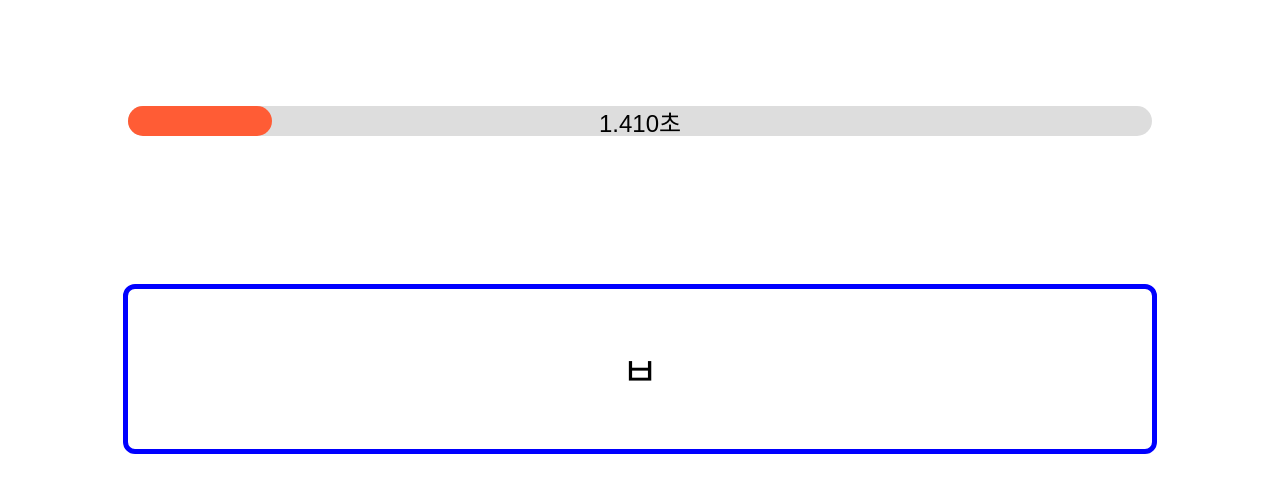
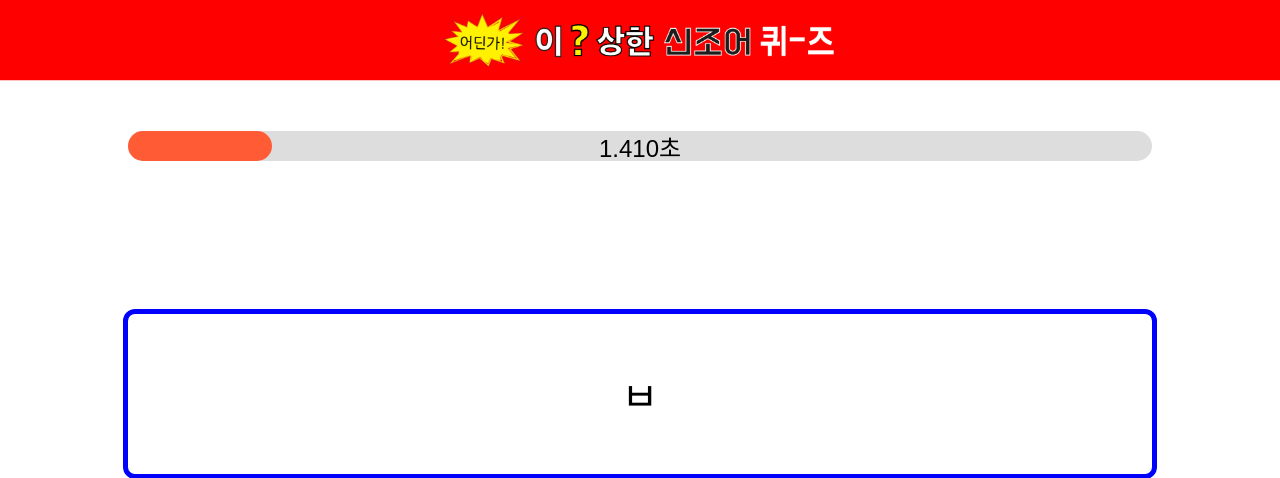
Before and after one commit to jhkimon/mz-hackathon, a Django app: page /quiz/1/ in a window 1280 px wide. Shown: the top 478 px of the page. Run offline with Django 5.2, Linux system fonts and the light colour scheme; data comes from the database, SQL or seed files in the repository.

Commit message:
css: quiz banner

```diff
--- a/mzproject/mzapp/static/quiz-page.css
+++ b/mzproject/mzapp/static/quiz-page.css
@@ -14,12 +14,19 @@ a {
     color: black;
 }
 
+.quiz-banner {
+    position: absolute;
+    top: 0;
+    width: 100%;
+}
+
 /* Timer */
 .timer-wrapper {
     width: 80%;
     height: 30px;
     background-color: #ddd;
     margin-bottom: 20px;
+    margin-top: 50px;
     position: relative;
     border-radius: 50px;
 }
--- a/mzproject/mzapp/templates/quiz_page.html
+++ b/mzproject/mzapp/templates/quiz_page.html
@@ -8,6 +8,7 @@
         <link rel="stylesheet" type="text/css" href="{% static 'quiz-page.css' %}" />
     </head>
     <body>
+        <img class="quiz-banner" src="{% static 'images/quiz-banner.png' %}" />
         <div class="timer-wrapper">
             <div class="timer" id="timer-bar"></div>
             <div class="timer-text" id="timer-text">10.000초</div>
```
Also changed, not shown: mzproject/mzapp/static/images/quiz-banner.png (added).
